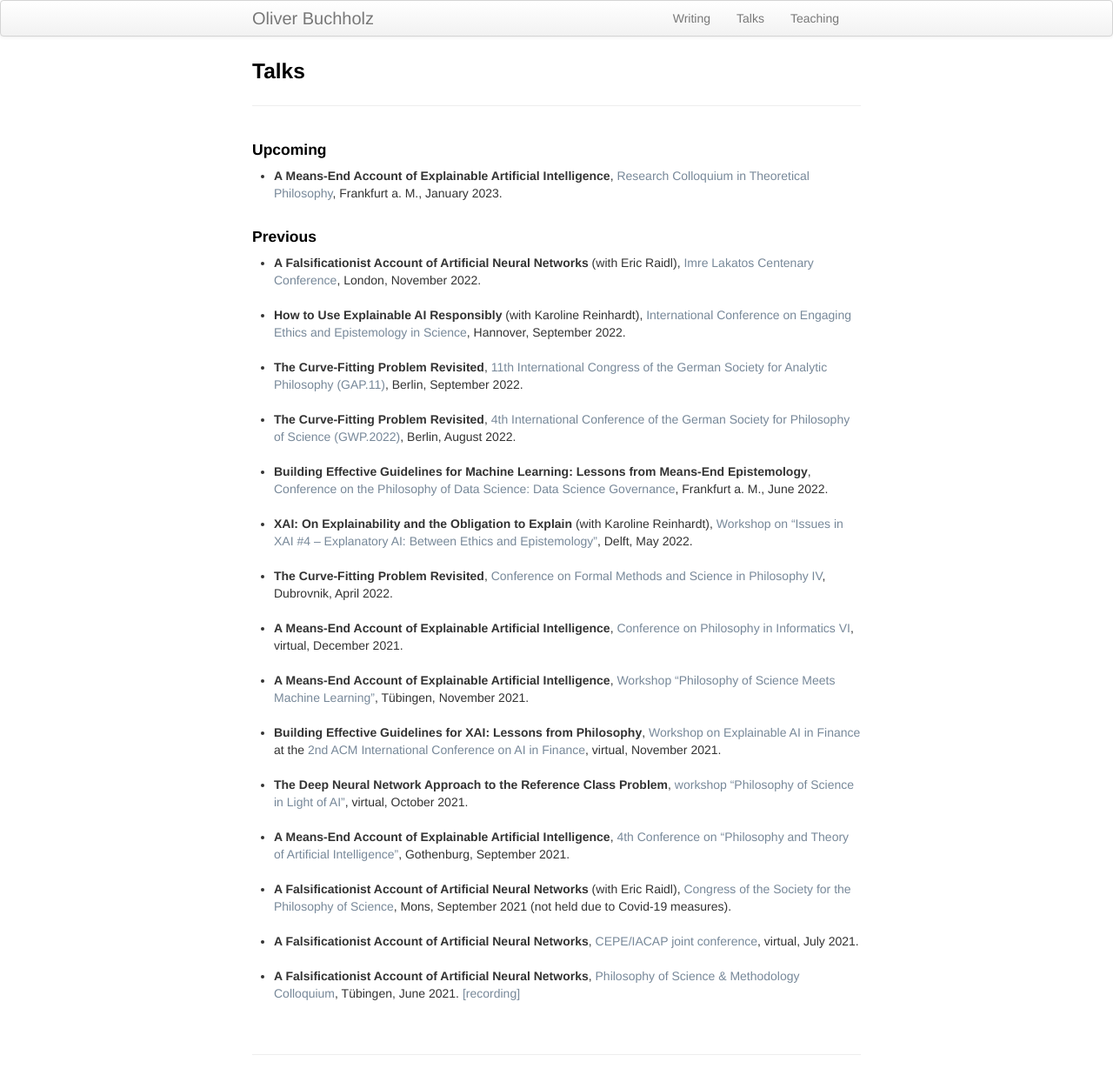
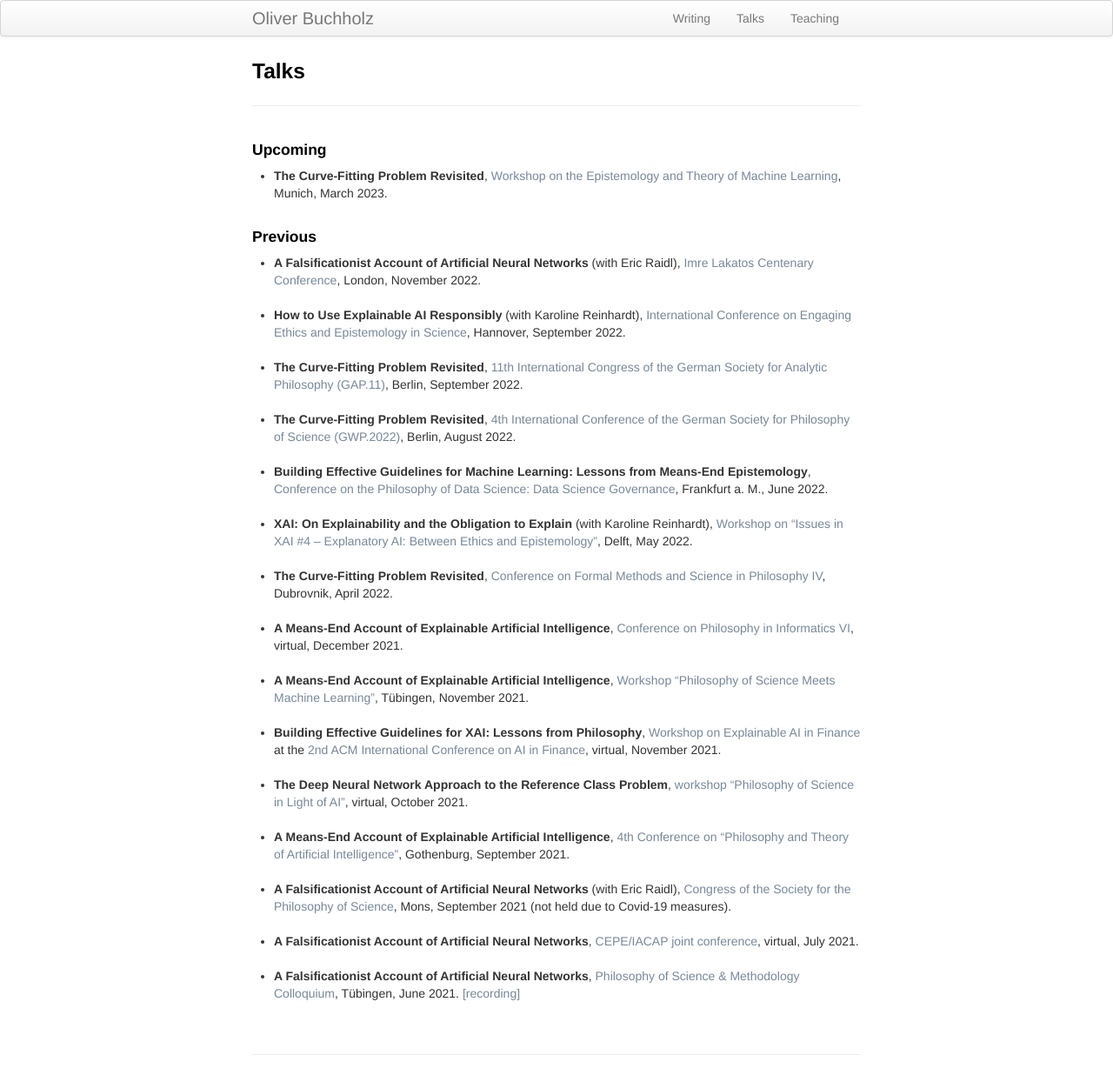
Before and after one commit to oliverbuchholz/oliverbuchholz.github.io, a Jekyll site: the page built from pages/talks.md, in a window 1280 px wide. Shown: the whole page at 87% size. Built offline with Jekyll 4.4.1, drawn with Linux system fonts in a browser that asks for light colours.

Commit message:
Added MCMP talk

```diff
--- a/pages/talks.md
+++ b/pages/talks.md
@@ -7,7 +7,7 @@ description: Oliver Buchholz | Talks
 <h4>Upcoming</h4>
 
 <ul>
-<li><b>A Means-End Account of Explainable Artificial Intelligence</b>, <a href="https://qis.server.uni-frankfurt.de/qisserver/rds?state=verpublish&status=init&vmfile=no&moduleCall=webInfo&publishConfFile=webInfo&publishSubDir=veranstaltung&veranstaltung.veranstid=340155" target="_blank">Research Colloquium in Theoretical Philosophy</a>, Frankfurt a. M., January 2023.<br><br>
+<li><b>The Curve-Fitting Problem Revisited</b>, <a href="https://www.mcmp.philosophie.uni-muenchen.de/events/workshops/container/ml_2023/index.html" target="_blank">Workshop on the Epistemology and Theory of Machine Learning</a>, Munich, March 2023.<br><br>
 </li>
 </ul>
 
```
